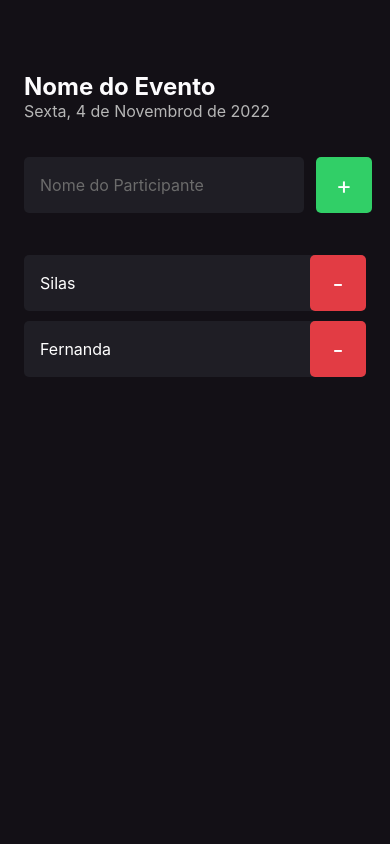
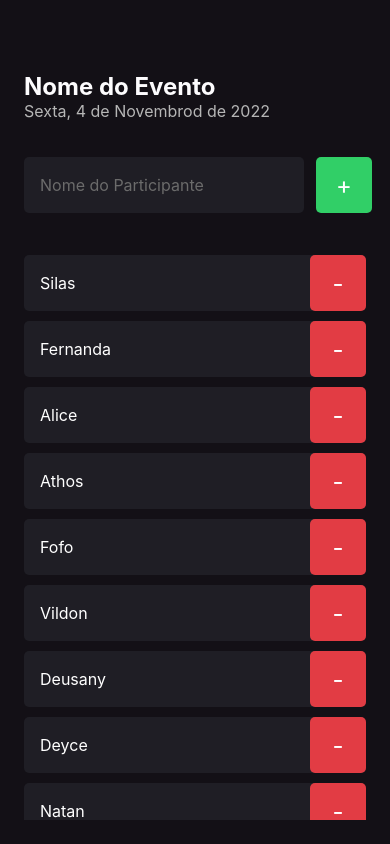
Before and after one commit to silasgon/imhere, a React Native app: screen / in a window 390 px wide. Built offline with nearby package versions, Linux system fonts and the light colour scheme.

Commit message:
Listaem e scrowview

```diff
--- a/src/screems/Home/index.tsx
+++ b/src/screems/Home/index.tsx
@@ -1,10 +1,12 @@
-import { Text, View, TextInput, TouchableOpacity } from 'react-native';
+import { Text, View, TextInput, TouchableOpacity, ScrollView } from 'react-native';
 
 import { Participant } from "../../components/Participant";
 
 import { styles } from './styles';
 
 export function Home() {
+
+  const participants = ['Silas', 'Fernanda', 'Alice', 'Athos', 'Fofo', 'Vildon', 'Deusany', 'Deyce', 'Natan', 'Wolasse', 'Tuna', 'Alaídes', 'Divina', 'Anangelica', 'Lió']
 
   function handleParticipantAdd() {
     console.log("Você clicou no botão de Adicionar!")
@@ -35,10 +37,13 @@ export function Home() {
           </Text>
         </TouchableOpacity>
       </View>
-
-      <Participant name="Silas" onRemove={() => handleParticipantRemove("Silas")} />
-      <Participant name="Fernanda" />
-
+      <ScrollView showsVerticalScrollIndicator={false}>
+        {
+          participants.map(participant => (
+            <Participant key={participant} name={participant} onRemove={() => handleParticipantRemove(participant)} />
+          ))
+        }
+      </ScrollView>
 
     </View>
   );
```
